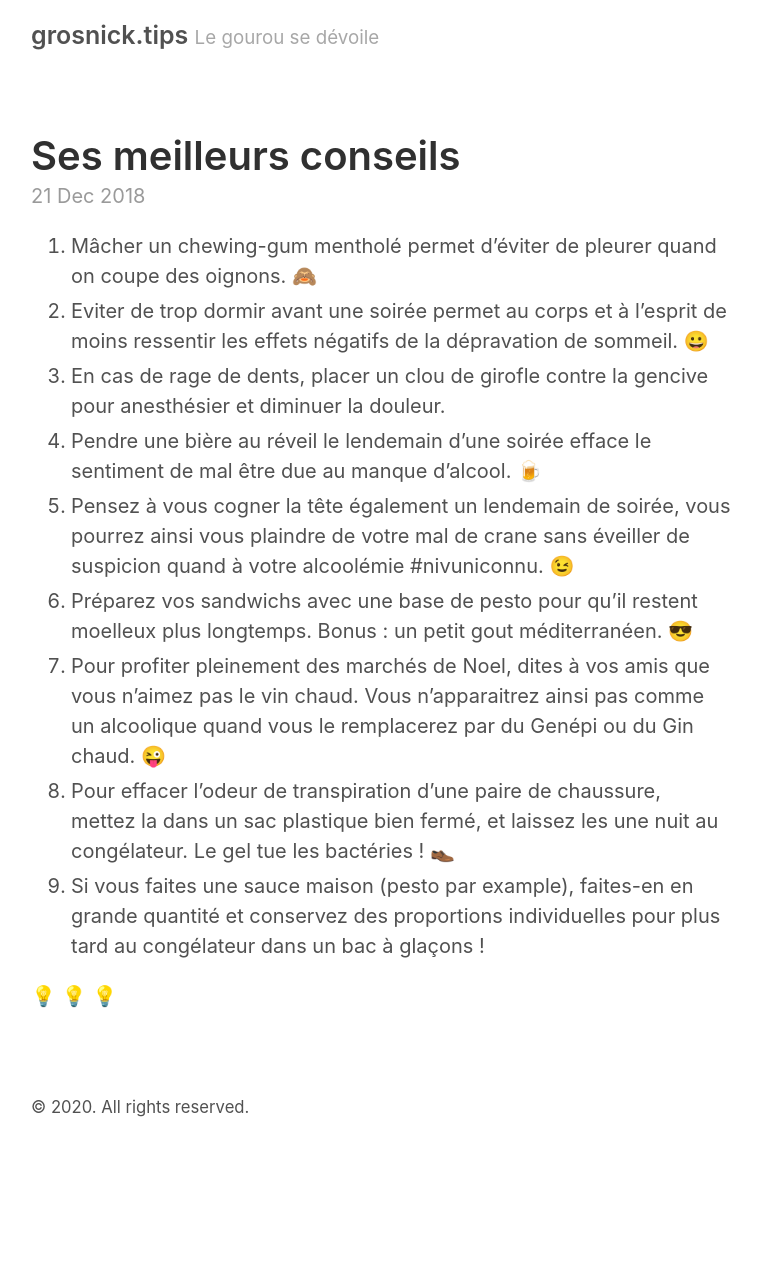
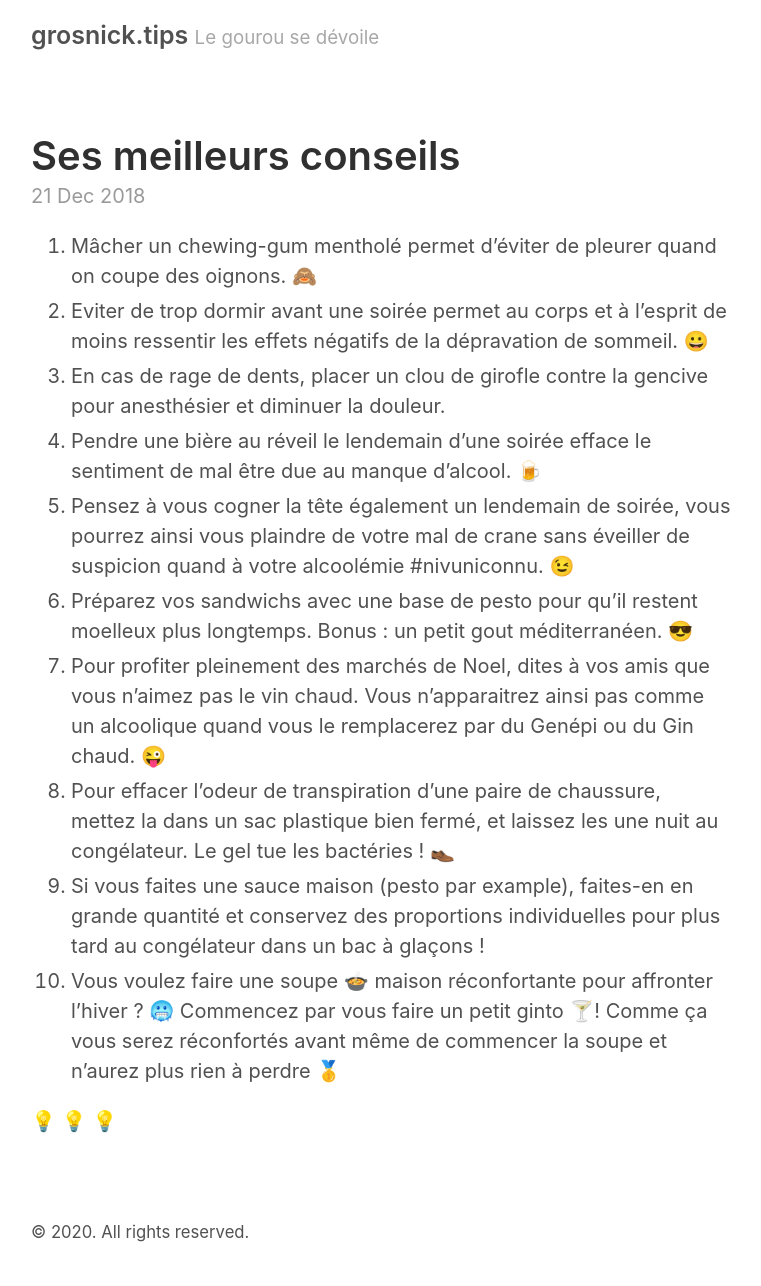
Before and after one commit to garytouet/grosnick-tips, a Jekyll site: the page built from _posts/2018-12-21-meilleurs-conseils.md, in a window 1280 px wide. Shown: the whole page, without its empty margins (259-1020 px from the left). Built offline with Jekyll 4.4.1, drawn with Linux system fonts in a browser that asks for light colours; emoji names are drawn with the system emoji font; before the commit the page ends 1161 px from its top, so only the background shows below that.

Commit message:
Update from Forestry.io Gary Touet updated _posts/2018-12-21-meilleurs-conseils.md

```diff
--- a/_posts/2018-12-21-meilleurs-conseils.md
+++ b/_posts/2018-12-21-meilleurs-conseils.md
@@ -3,14 +3,15 @@ layout: post
 title: Ses meilleurs conseils
 
 ---
-1. Mâcher un chewing-gum mentholé permet d’éviter de pleurer quand on coupe des oignons. :see_no_evil:
-2. Eviter de trop dormir avant une soirée permet au corps et à l’esprit de moins ressentir les effets négatifs de la dépravation de sommeil. :grinning:
-3. En cas de rage de dents, placer un clou de girofle contre la gencive pour anesthésier et diminuer la douleur.
-4. Pendre une bière au réveil le lendemain d’une soirée efface le sentiment de mal être due au manque d’alcool. :beer:
-5. Pensez à vous cogner la tête également un lendemain de soirée, vous pourrez ainsi vous plaindre de votre mal de crane sans éveiller de suspicion quand à votre alcoolémie #nivuniconnu. :wink:
-6. Préparez vos sandwichs avec une base de pesto pour qu’il restent moelleux plus longtemps. Bonus : un petit gout méditerranéen. :sunglasses:
-7. Pour profiter pleinement des marchés de Noel, dites à vos amis que vous n’aimez pas le vin chaud. Vous n’apparaitrez ainsi pas comme un alcoolique quand vous le remplacerez par du Genépi ou du Gin chaud. :stuck_out_tongue_winking_eye:
-8. Pour effacer l’odeur de transpiration d’une paire de chaussure, mettez la dans un sac plastique bien fermé, et laissez les une nuit au congélateur. Le gel tue les bactéries ! :shoe:
-9. Si vous faites une sauce maison (pesto par example), faites-en en grande quantité et conservez des proportions individuelles pour plus tard au congélateur dans un bac à glaçons !
+ 1. Mâcher un chewing-gum mentholé permet d’éviter de pleurer quand on coupe des oignons. :see_no_evil:
+ 2. Eviter de trop dormir avant une soirée permet au corps et à l’esprit de moins ressentir les effets négatifs de la dépravation de sommeil. :grinning:
+ 3. En cas de rage de dents, placer un clou de girofle contre la gencive pour anesthésier et diminuer la douleur.
+ 4. Pendre une bière au réveil le lendemain d’une soirée efface le sentiment de mal être due au manque d’alcool. :beer:
+ 5. Pensez à vous cogner la tête également un lendemain de soirée, vous pourrez ainsi vous plaindre de votre mal de crane sans éveiller de suspicion quand à votre alcoolémie #nivuniconnu. :wink:
+ 6. Préparez vos sandwichs avec une base de pesto pour qu’il restent moelleux plus longtemps. Bonus : un petit gout méditerranéen. :sunglasses:
+ 7. Pour profiter pleinement des marchés de Noel, dites à vos amis que vous n’aimez pas le vin chaud. Vous n’apparaitrez ainsi pas comme un alcoolique quand vous le remplacerez par du Genépi ou du Gin chaud. :stuck_out_tongue_winking_eye:
+ 8. Pour effacer l’odeur de transpiration d’une paire de chaussure, mettez la dans un sac plastique bien fermé, et laissez les une nuit au congélateur. Le gel tue les bactéries ! :shoe:
+ 9. Si vous faites une sauce maison (pesto par example), faites-en en grande quantité et conservez des proportions individuelles pour plus tard au congélateur dans un bac à glaçons !
+10. Vous voulez faire une soupe :stew: maison réconfortante pour affronter l’hiver ? :cold_face: Commencez par vous faire un petit ginto :cocktail:! Comme ça vous serez réconfortés avant même de commencer la soupe et n’aurez plus rien à perdre :1st_place_medal:
 
 :bulb: :bulb: :bulb:
```
Also changed, not shown: .forestry/settings.yml.
